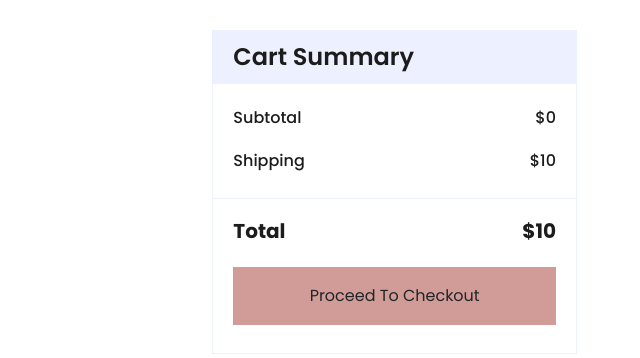
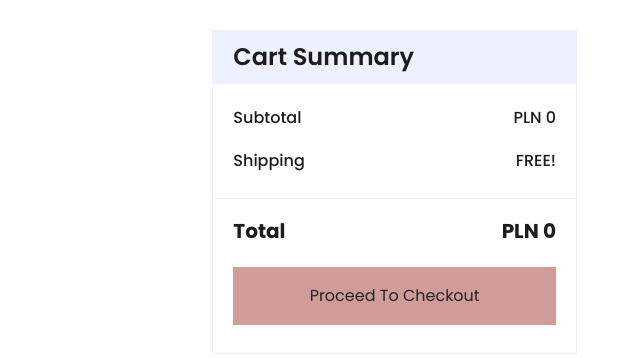
Before and after one commit to mmiskiewicz/M-Store, a Flask app: template templates/cart.html in a window 1280 px wide. Shown: the part 649-1007 px from the top of the page, without its empty margins (640-1280 px from the left). Run offline with Flask 2, Linux system fonts and the light colour scheme; the template is opened without the code that fills it: values that come from a table or form of the project are taken from there, others are empty; tables that the repository leaves empty hold one stand-in row (values such as "Sample post"); some libraries are stand-ins or nearby versions.

Commit message:
update cart page

```diff
--- a/templates/cart.html
+++ b/templates/cart.html
@@ -48,9 +48,8 @@
                         <tr>
                             <td class="align-middle"><img src="{{products[element['product_id'] -1 ].img_url}}" alt="" style="width: 50px;">
                                 {{ products[element["product_id"] -1 ].name }}</td>
-                            {% set subtotal.value = subtotal.value + element["quantity"] %}
                              <td class="align-middle">{{element["size"]}}</td>
-                            <td class="align-middle">${{ products[element['product_id'] -1 ].current_price }}</td>
+                            <td class="align-middle">PLN {{ products[element['product_id'] -1 ].current_price }}</td>
                             <td class="align-middle">
                                 <form method="post" action="{{ url_for('change_quantity', element_id=counter.value) }}">
                                 <div class="input-group quantity_cart mx-auto" style="width: 100px;">
@@ -72,7 +71,7 @@
                                      </form>
                             </td>
                             {% set subtotal.value = subtotal.value + products[element['product_id'] -1 ].current_price * element['quantity'] %}
-                            <td class="align-middle">${{products[element['product_id'] -1 ].current_price * element['quantity']}}</td>
+                            <td class="align-middle">PLN {{products[element['product_id'] -1 ].current_price * element['quantity']}}</td>
                              <form method="post" action="{{ url_for('remove_item', element_id=counter.value) }}">
                                 <td class="align-middle"><button class="btn btn-sm btn-primary"><i class="fa fa-times"></i></button></td>
                              </form>
@@ -199,27 +198,31 @@
                     <div class="card-body">
                         <div class="d-flex justify-content-between mb-3 pt-1">
                             <h6 class="font-weight-medium">Subtotal</h6>
-                            <h6 class="font-weight-medium">${{subtotal.value}}</h6>
+                            <h6 class="font-weight-medium">PLN {{subtotal.value}}</h6>
                         </div>
                         {% if "discount" in session %}
                          <div class="d-flex justify-content-between mb-3 pt-1">
                             <h6 class="font-weight-medium">Discount</h6>
-                            <h6 class="font-weight-medium">- ${{subtotal.value * (session["discount"][0]["percent"]/100)}}</h6>
+                            <h6 class="font-weight-medium">- PLN {{ (subtotal.value * (session["discount"][0]["percent"]/100)) | round(2) }}</h6>
                         </div>
                         {% set subtotal.value = subtotal.value - (subtotal.value * (session["discount"][0]["percent"]/100)) %}
                         {% endif %}
                         <div class="d-flex justify-content-between">
                             <h6 class="font-weight-medium">Shipping</h6>
-                            <h6 class="font-weight-medium">$10</h6>
+                            <h6 class="font-weight-medium">FREE!</h6>
                         </div>
                     </div>
                     <div class="card-footer border-secondary bg-transparent">
                         <div class="d-flex justify-content-between mt-2">
                             <h5 class="font-weight-bold">Total</h5>
-                            {% set total = subtotal.value + 10 %}
-                            <h5 class="font-weight-bold">${{total}}</h5>
+                            {% set total = subtotal.value %}
+                            <h5 class="font-weight-bold">PLN {{total}}</h5>
                         </div>
-                        <button class="btn btn-block btn-primary my-3 py-3">Proceed To Checkout</button>
+ <form action="/create-checkout-session" method="POST">
+                       <!-- <button href="#" class="btn btn-block btn-primary my-3 py-3">Proceed To Checkout</button>-->
+
+     <button type="submit" class="btn btn-block btn-primary my-3 py-3" id="checkout-button">Proceed To Checkout</button>
+ </form>
                     </div>
                 </div>
             </div>
```
